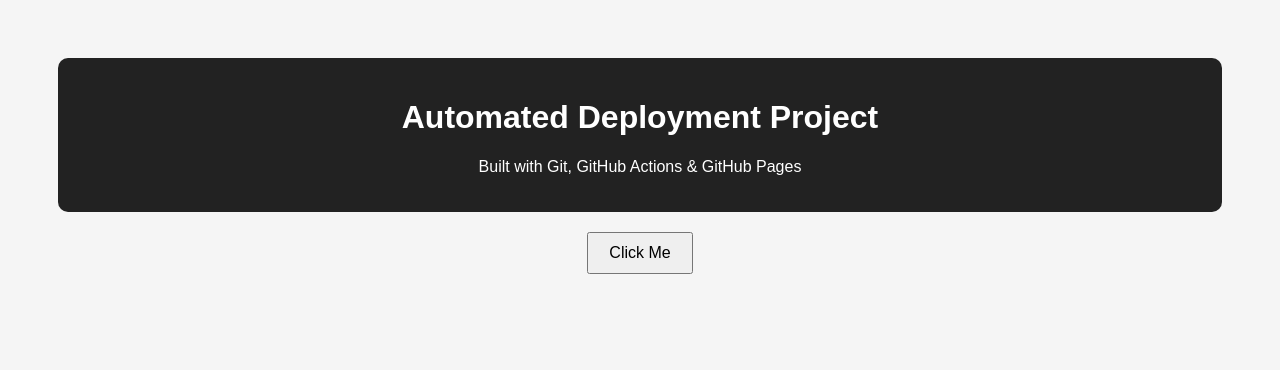
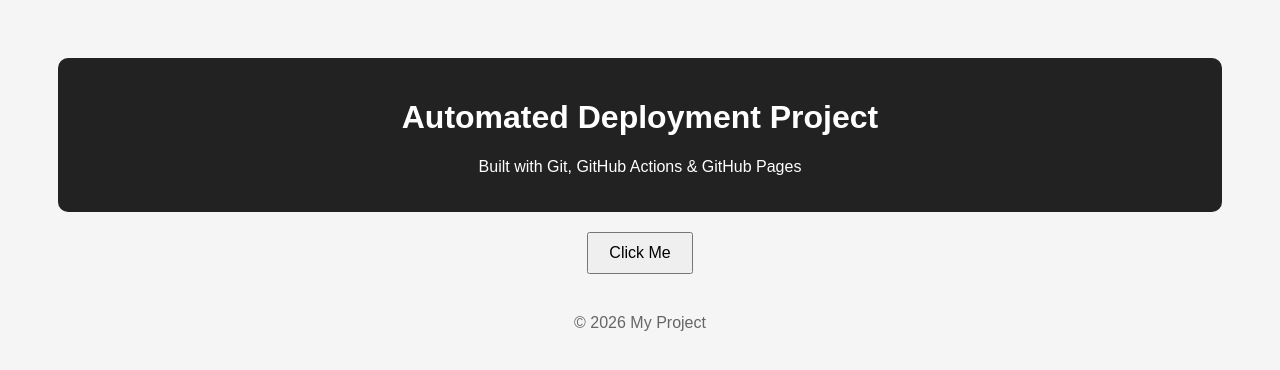
Before and after one commit to Adewunmivictor5/automated-website-deploy, a website: page index.html in a window 1280 px wide. Drawn offline with Linux system fonts and the light colour scheme.

Commit message:
feat: add footer section and improve README

```diff
--- a/index.html
+++ b/index.html
@@ -16,5 +16,8 @@
     <p id="message"></p>
   </main>
   <script src="script.js"></script>
+  <footer>
+    <p>&copy; 2026 My Project</p>
+  </footer>
 </body>
 </html>
```
Also changed, not shown: README.md.
